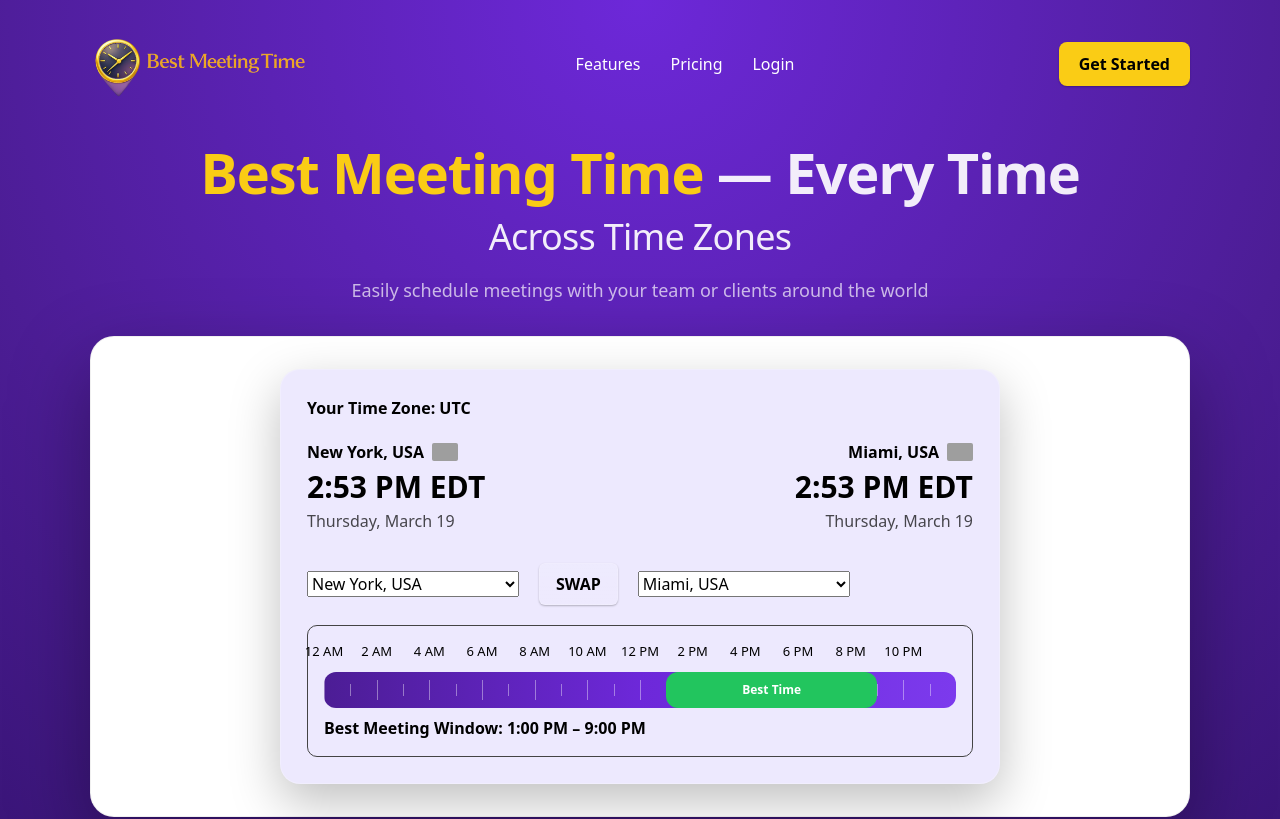
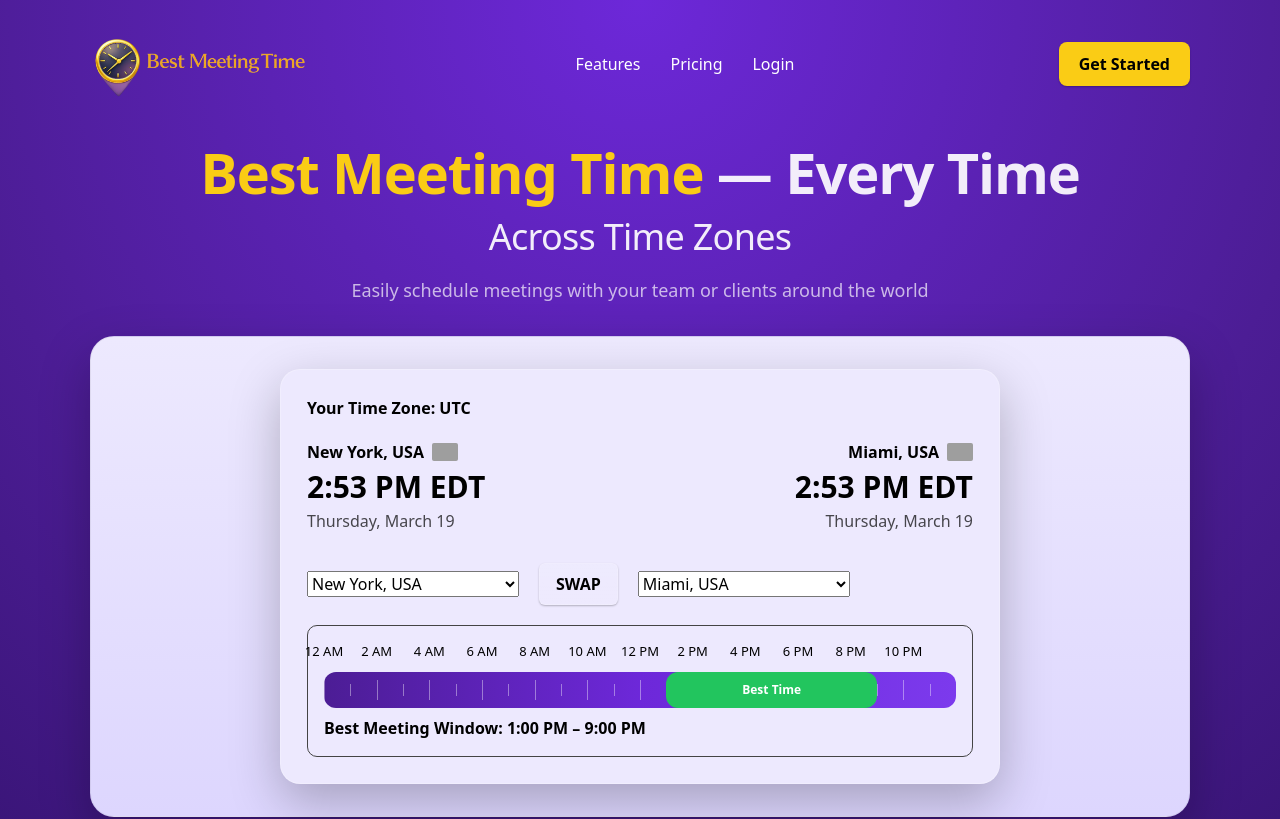
Before and after one commit to techtalk1282/Best-Meeting-Time, a Next.js app: page / in a window 1280 px wide. Shown: the top 819 px of the page. Built offline with nearby package versions, Linux system fonts and the light colour scheme; grey boxes are pictures that could not be loaded.

Commit message:
fix(hero): replace white tool container with lavender gradient to match premium section

```diff
--- a/app/ui/HeroSection.tsx
+++ b/app/ui/HeroSection.tsx
@@ -8,7 +8,7 @@ export default function HeroSection() {
       aria-label="Hero Section"
       style={{
         padding: "28px 20px",
-        color: "#ffffff" // keep text white, remove background
+        color: "#ffffff" // keep text white, no background here
       }}
     >
       <div style={{ maxWidth: 1100, margin: "0 auto" }}>
@@ -94,13 +94,13 @@ export default function HeroSection() {
 
         <div
           style={{
-            background: "#ffffff",
+            background: "linear-gradient(180deg,#ede9fe,#ddd6fe)", // ✅ FIXED
             borderRadius: 24,
             padding: 32,
             color: "#000",
 
             border: "1px solid rgba(0,0,0,0.06)",
-            boxShadow: "0 30px 80px rgba(0,0,0,0.35)"
+            boxShadow: "0 20px 50px rgba(0,0,0,0.25)"
           }}
         >
           <ToolPreviewSection />
```
